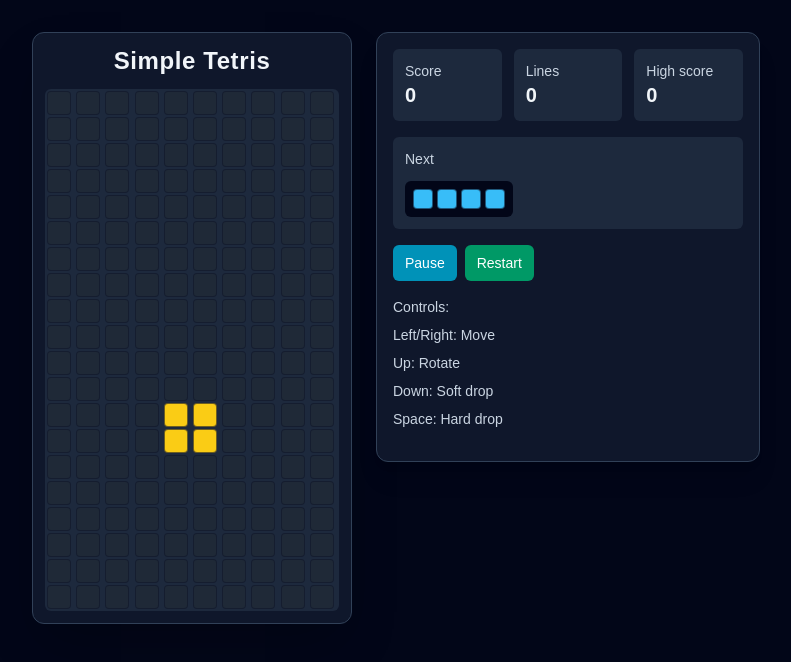
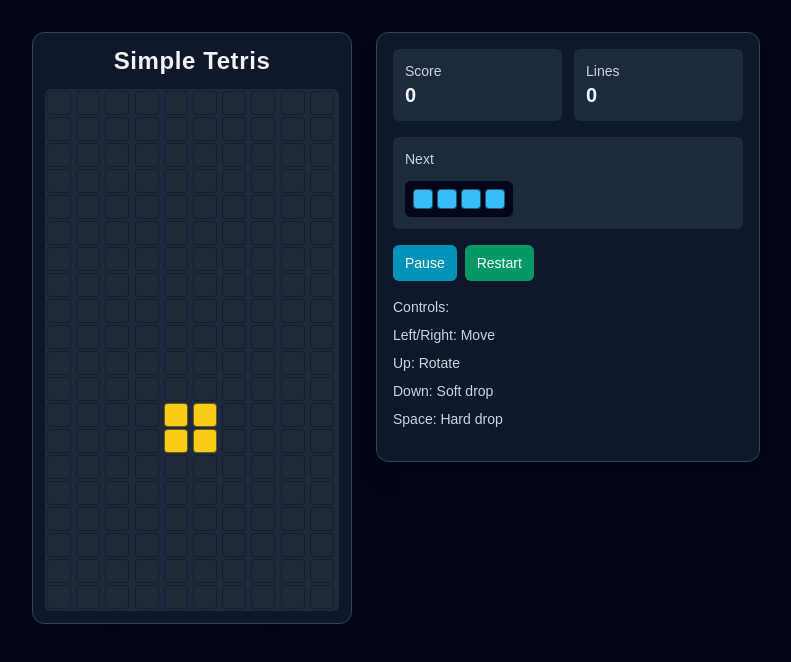
Before and after one commit to MitaKita/tetris, a Next.js app: page / in a window 1280 px wide. Shown: the top 662 px of the page, without its empty margins (244-1035 px from the left). Built offline with nearby package versions, Linux system fonts and the light colour scheme.

Commit message:
High scores added

```diff
--- a/src/features/tetris/components/GameSidebar.tsx
+++ b/src/features/tetris/components/GameSidebar.tsx
@@ -34,7 +34,7 @@ export function GameSidebar({
 }: GameSidebarProps) {
   return (
     <aside className="w-full max-w-sm space-y-4 rounded-xl border border-slate-700 bg-slate-900 p-4 shadow-xl">
-      <div className="grid grid-cols-3 gap-3">
+      <div className={`grid gap-3 ${isGameOver ? "grid-cols-3" : "grid-cols-2"}`}>
         <div className="rounded-md bg-slate-800 p-3">
           <p className="text-sm text-slate-300">Score</p>
           <p className="text-xl font-semibold">{score}</p>
@@ -43,10 +43,12 @@ export function GameSidebar({
           <p className="text-sm text-slate-300">Lines</p>
           <p className="text-xl font-semibold">{lines}</p>
         </div>
-        <div className="rounded-md bg-slate-800 p-3">
-          <p className="text-sm text-slate-300">High score</p>
-          <p className="text-xl font-semibold">{highScore}</p>
-        </div>
+        {isGameOver ? (
+          <div className="rounded-md bg-slate-800 p-3">
+            <p className="text-sm text-slate-300">High score</p>
+            <p className="text-xl font-semibold">{highScore}</p>
+          </div>
+        ) : null}
       </div>
 
       <div className="rounded-md bg-slate-800 p-3">
```
Also changed, not shown: 1 other file (tests, documents, lock files or other folders).
